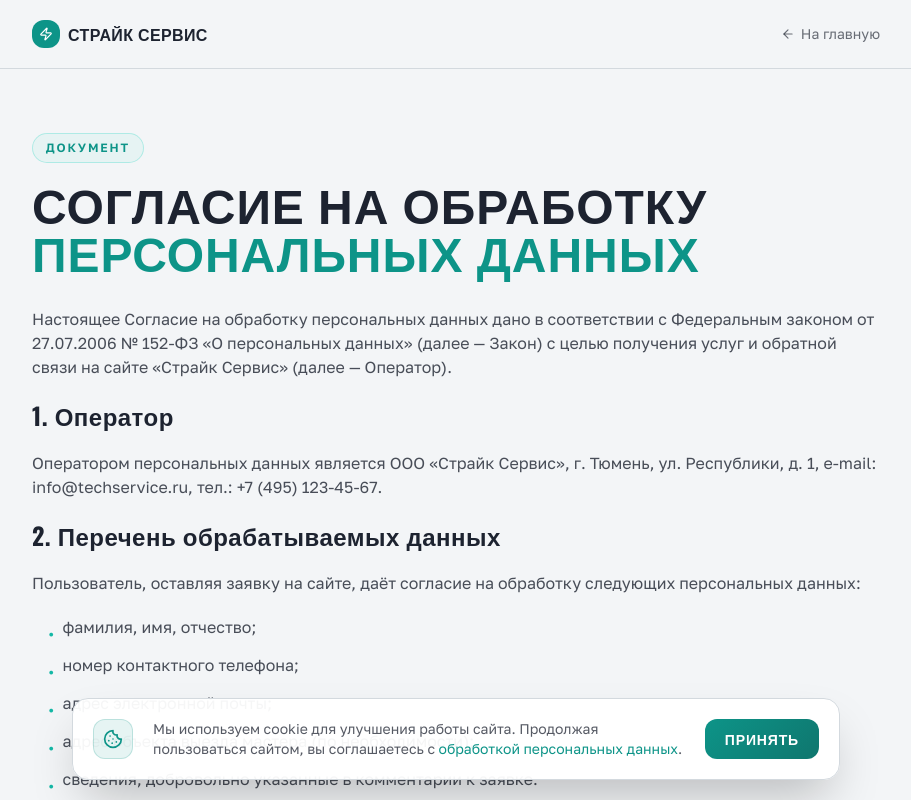
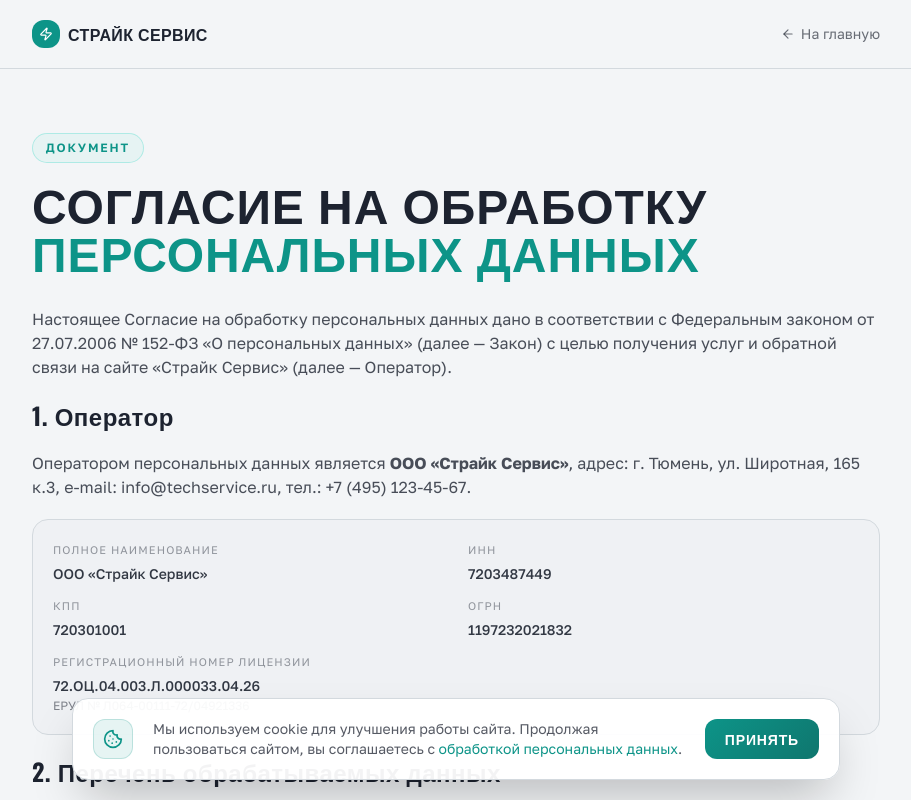
Before and after one commit to pr-poehali-dev/ac-service-tyumen, a React (Vite) app: page /privacy in a window 1280 px wide. Shown: the top 800 px of the page, without its empty margins (184-1095 px from the left). Built offline with nearby package versions, Linux system fonts and the light colour scheme.

Commit message:
Добавить функцию "хочу"

```diff
--- a/src/pages/Privacy.tsx
+++ b/src/pages/Privacy.tsx
@@ -35,9 +35,32 @@ export default function Privacy() {
 
           <h2 className="font-oswald text-xl sm:text-2xl font-bold text-foreground mt-8 mb-3">1. Оператор</h2>
           <p>
-            Оператором персональных данных является ООО «Страйк Сервис»,
-            г. Тюмень, ул. Республики, д. 1, e-mail: info@techservice.ru, тел.: +7 (495) 123-45-67.
+            Оператором персональных данных является <strong>ООО «Страйк Сервис»</strong>,
+            адрес: г. Тюмень, ул. Широтная, 165 к.3, e-mail: info@techservice.ru, тел.: +7 (495) 123-45-67.
           </p>
+          <div className="rounded-2xl border border-border bg-muted/40 p-4 sm:p-5 grid grid-cols-1 sm:grid-cols-2 gap-x-6 gap-y-3 text-sm not-prose">
+            <div>
+              <div className="text-foreground/45 text-[11px] uppercase tracking-widest mb-1">Полное наименование</div>
+              <div className="text-foreground/90 font-medium">ООО «Страйк Сервис»</div>
+            </div>
+            <div>
+              <div className="text-foreground/45 text-[11px] uppercase tracking-widest mb-1">ИНН</div>
+              <div className="text-foreground/90 font-medium">7203487449</div>
+            </div>
+            <div>
+              <div className="text-foreground/45 text-[11px] uppercase tracking-widest mb-1">КПП</div>
+              <div className="text-foreground/90 font-medium">720301001</div>
+            </div>
+            <div>
+              <div className="text-foreground/45 text-[11px] uppercase tracking-widest mb-1">ОГРН</div>
+              <div className="text-foreground/90 font-medium">1197232021832</div>
+            </div>
+            <div className="sm:col-span-2">
+              <div className="text-foreground/45 text-[11px] uppercase tracking-widest mb-1">Регистрационный номер лицензии</div>
+              <div className="text-foreground/90 font-medium break-words">72.ОЦ.04.003.Л.000033.04.26</div>
+              <div className="text-foreground/55 text-xs mt-0.5 break-words">ЕРУЛ № Л064-00111-72/04921336</div>
+            </div>
+          </div>
 
           <h2 className="font-oswald text-xl sm:text-2xl font-bold text-foreground mt-8 mb-3">2. Перечень обрабатываемых данных</h2>
           <p>Пользователь, оставляя заявку на сайте, даёт согласие на обработку следующих персональных данных:</p>
```
